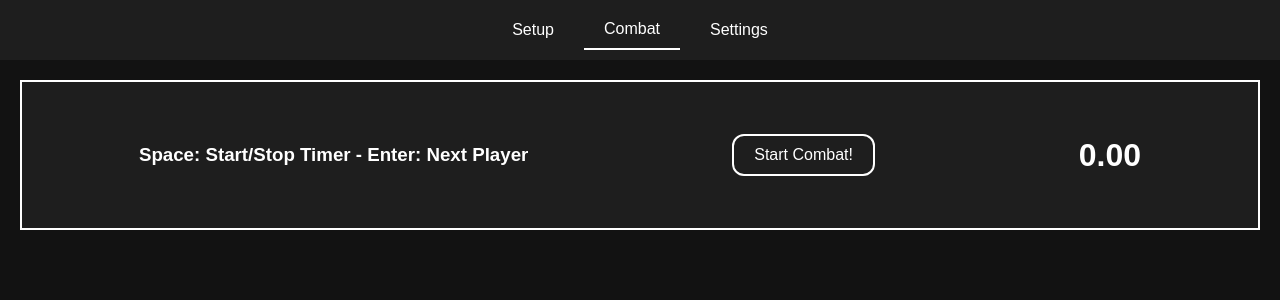
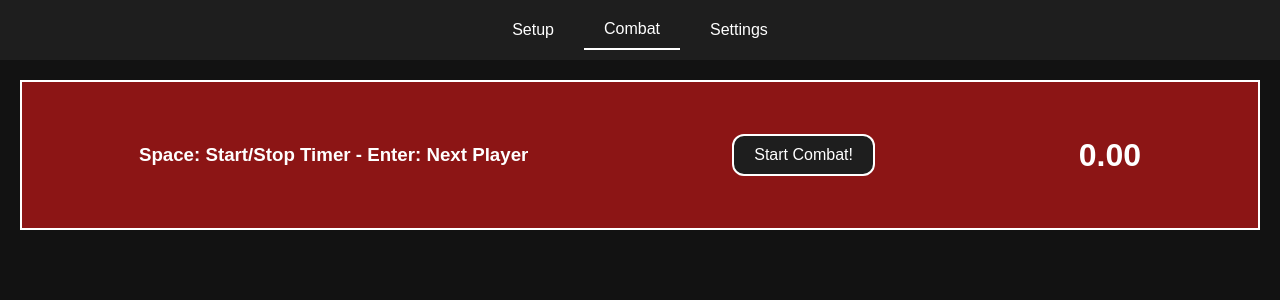
Before and after one commit to Zungrysoft/modern-combat-manager, a React (Create React App) app: page / in a window 1280 px wide. Both pictures are taken after a click on the button "Combat". Shown: the top 300 px of the page. Built offline with nearby package versions, Linux system fonts and the light colour scheme.

Commit message:
Made header turn red when timer runs out

```diff
--- a/src/pages/CombatPage.js
+++ b/src/pages/CombatPage.js
@@ -3,7 +3,7 @@ import InitiativeRow from "../components/InitiativeRow";
 import RoundedButton from "../components/RoundedButton";
 import { d } from "../helpers/random";
 
-const TIMER_MAX = 10_000
+const TIMER_MAX = 15_000
 const TIMER_INTERVAL = 30
 
 const CombatPage = ({ initiative, characters, timer, setInitiative, setTimer }) => {
@@ -98,7 +98,7 @@ const CombatPage = ({ initiative, characters, timer, setInitiative, setTimer })
 
   return (
     <div>
-      <div className="upper-pane">
+      <div className="upper-pane" style={{ backgroundColor: timer.timeMs === 0 ? "#8c1515" : "#1e1e1e"}}>
         <h3>Space: Start/Stop Timer  -  Enter: Next Player</h3>
         <RoundedButton text="Start Combat!" onClick={startCombat}/>
         <h1 style={{ align: "right" }}>{clockDisplay(timer.timeMs)}</h1>
```
